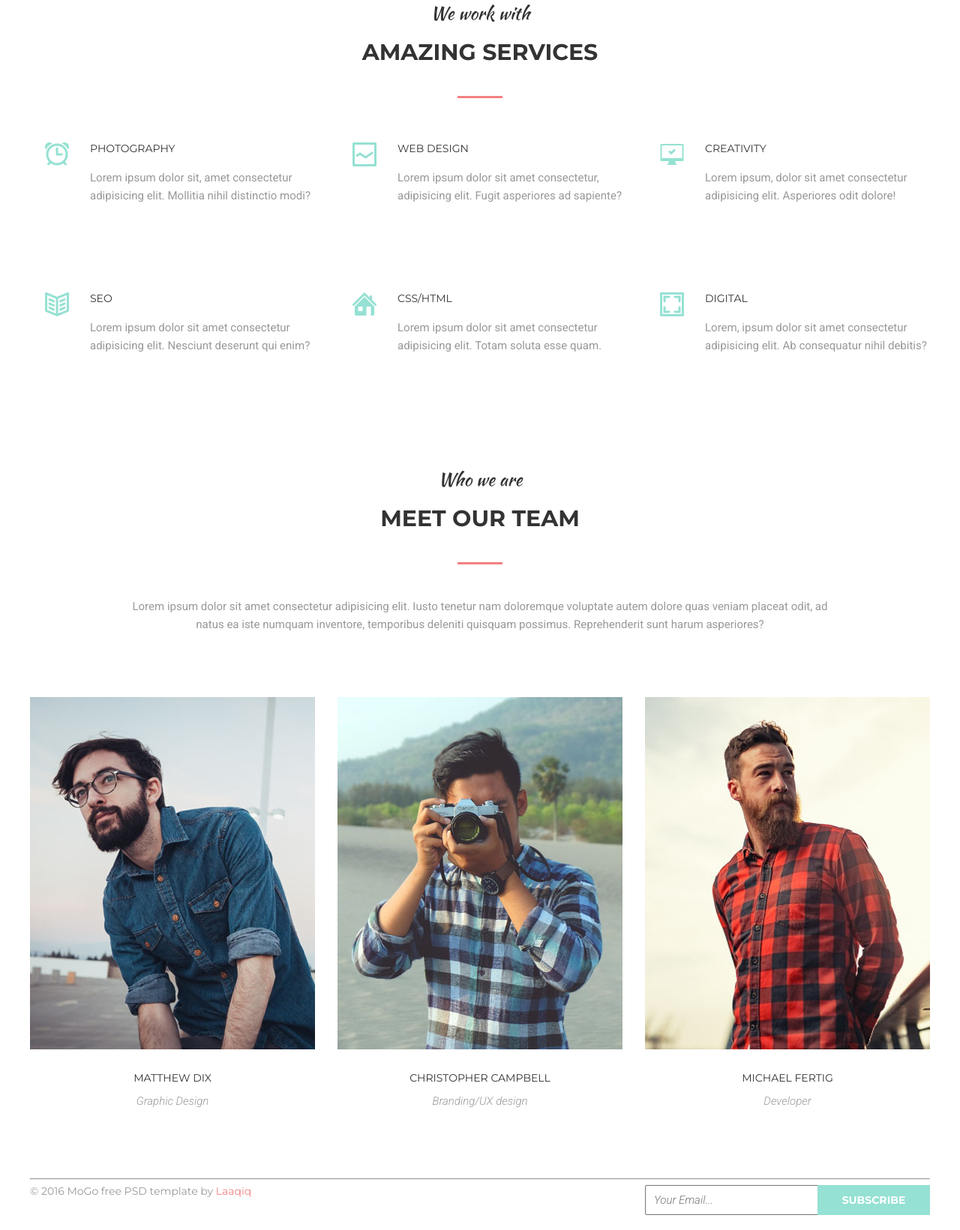
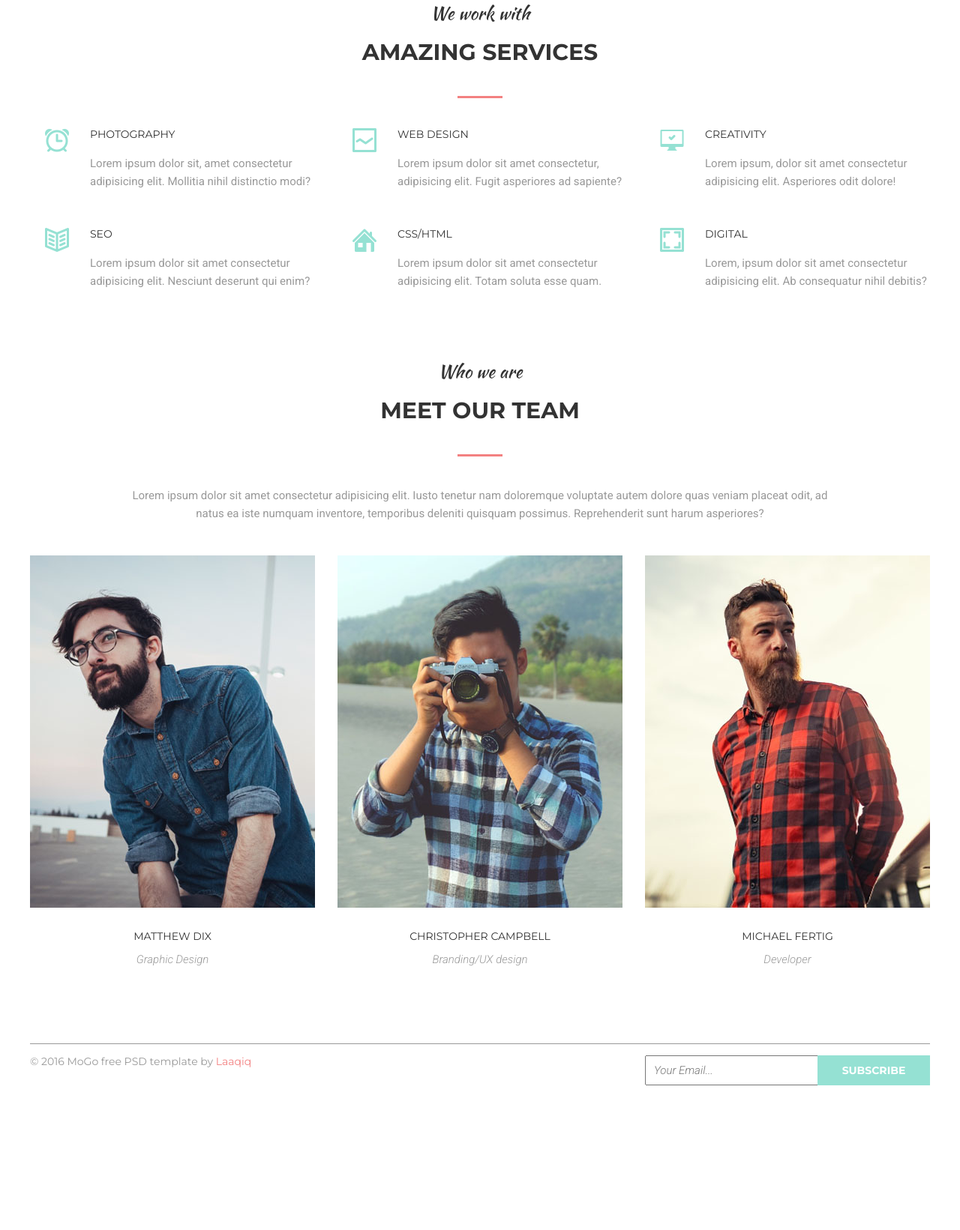
Before and after one commit to AnnaSichkar/goit-fe-course, a plain HTML site: page module-06/index.html in a window 1280 px wide. Shown: the part 171-1812 px from the top of the page at 75% size. After the commit the page ends 1634 px from the top, so only its background shows below. Drawn offline with Linux system fonts and the light colour scheme.

Commit message:
deleted min-height

```diff
--- a/module-06/css/styles.css
+++ b/module-06/css/styles.css
@@ -90,7 +90,7 @@ img {
     height: 2px;
     margin: 0 auto;
     margin-top: 10px;
-    background-color: rgb(243, 129, 129);
+    background-color: #f38181;
     content: '';
     opacity: 0;
     transition: color 200ms linear;
@@ -114,6 +114,7 @@ img {
 .title {
     margin: 0;
     padding: 0;
+    margin-bottom: 40px;
     font-size: 30px;
     line-height: 36px;
     text-transform: uppercase;
@@ -150,13 +151,15 @@ img {
 .service-list {
     display: flex;
     flex-wrap: wrap;
-    min-height: 400px;
     justify-content: space-between;
-    align-content: space-around;
     list-style: none;
     margin: 0;
     padding: 0;
 
+}
+
+.service-list-item:nth-child(-n+3) {
+    margin-bottom: 50px;
 }
 
 .service-list-item {
@@ -227,7 +230,7 @@ img {
 
 .description {
     margin: 0;
-    padding: 44px 130px 0px 130px;
+    padding: 0px 130px 44px 130px;
     font-family: 'Roboto', sans-serif;
     font-size: 15px;
     line-height: 24px;
@@ -238,7 +241,7 @@ img {
     display: flex;
     justify-content: space-between;
     align-items: center;
-    min-height: 720px;
+    margin-bottom: 100px;
 }
 
 .team-list-item {
@@ -339,7 +342,8 @@ img {
 .footer {
     display: flex;
     justify-content: space-between;
-    min-height: 60px;
+    padding: 15px 0;
+    border-top: 1px solid rgb(153, 153, 153);
 }
 
 .copyright {
--- a/module-06/index.html
+++ b/module-06/index.html
@@ -154,7 +154,6 @@
         </div>
     </div>
     </section>
-    <hr>
 </main>
 
 <footer>
```
